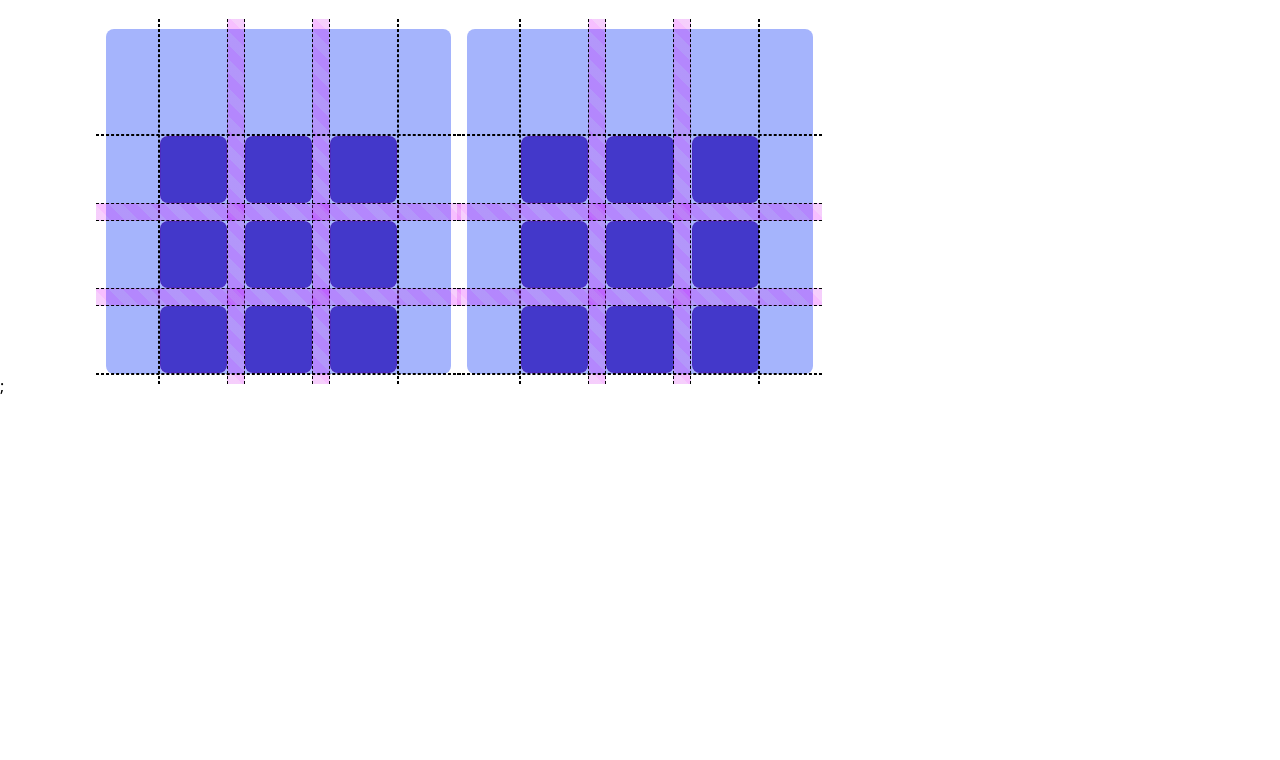
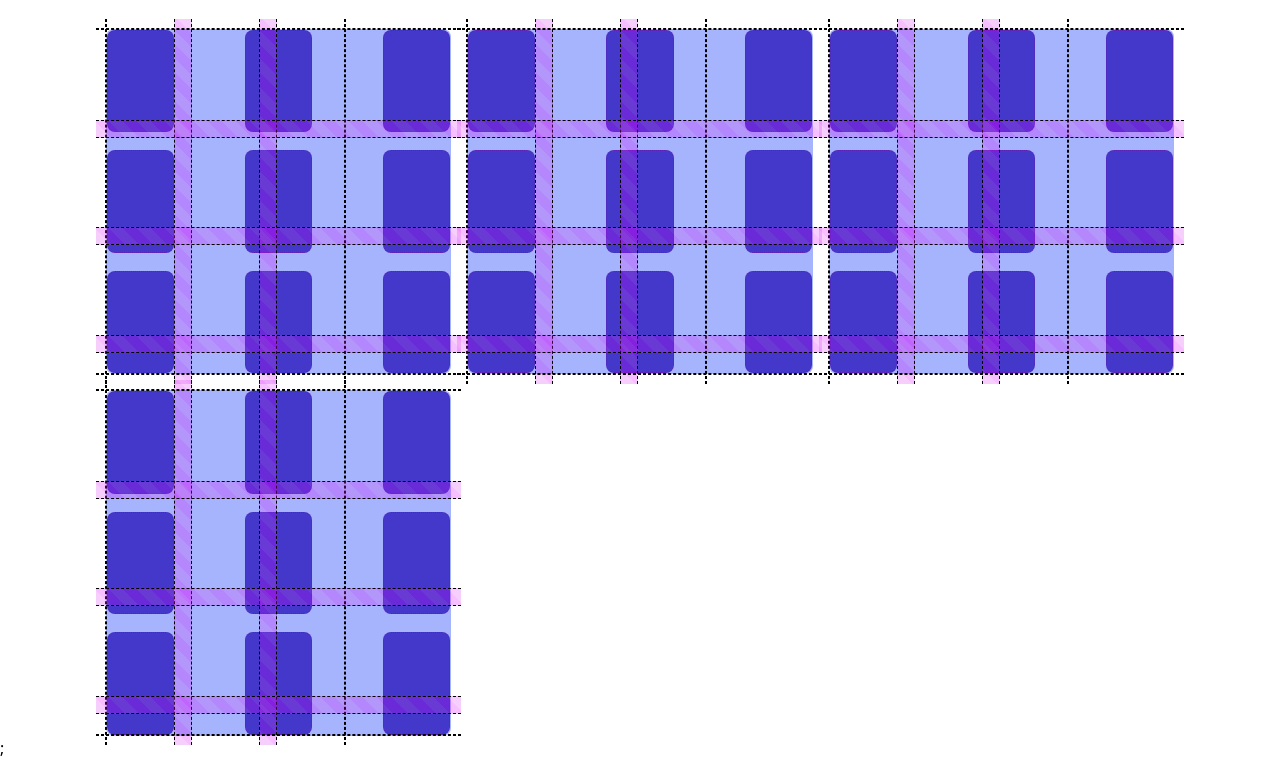
Before and after one commit to kevinmalaverr/interactive-grid, a Gatsby site: page /alignment in a window 1280 px wide. Shown: the part 51-811 px from the top of the page. Built offline with nearby package versions, Linux system fonts and the light colour scheme; Gatsby itself is replaced by a stand-in of ours.

Commit message:
added inspector hook

```diff
--- a/src/components/Alignment/Base.js
+++ b/src/components/Alignment/Base.js
@@ -1,48 +1,57 @@
 import React, { useEffect, useState } from "react"
 import "./styles.css"
 import { range } from "../../utils/arrays"
-import setGridLines from "../../utils/setGridLines"
+import { useInspector } from "../../hooks/useInspector"
 
 const alignment = {
-  justifyContent: ["start", "center", "end"],
-  alignContent: ["start", "center", "end"],
-  justifyItems: [],
-  alignItems: [],
-  justifySelf: [],
-  alignSelf: [],
+  content: [
+    "start",
+    "center",
+    "end",
+    "stretch",
+    "space-around",
+    "space-between",
+    "space-evenly",
+  ],
+  items: ["start", "center", "end"],
 }
 
 const defaultStyle = {
-  justifyContent: "center",
-  alignContent: "end",
-  justifyItems: "stretch",
-  alignItems: "stretch",
-  justifySelf: "stretch",
-  alignSelf: "stretch",
+  content: {
+    justifyContent: "space-between",
+    alignContent: "stretch",
+  },
+  items: {
+    justifyItems: "stretch",
+    alignItems: "stretch",
+  },
 }
 
-const Base = ({ type }) => {
+const Base = ({ type, property }) => {
   const [style, setStyle] = useState(defaultStyle)
+  const ref = useInspector([style])
 
-  useEffect(() => {
-    // let i = 0
-    // const id = setInterval(() => {
-    //   setStyle({ ...style, [type]: alignment[type][i] })
-    //   i = (i + 1) % alignment[type].length
-    // }, 1500)
-    // return () => clearInterval(id)
-  }, [])
-
-  useEffect(() => {
-    const deleteGridLines = setGridLines(type)
-    return deleteGridLines
-  }, [style])
+  // useEffect(() => {
+  //   let i = 0
+  //   const id = setInterval(() => {
+  //     setStyle({
+  //       ...style,
+  //       [type]: { ...style[type], [property]: alignment[type][i] },
+  //     })
+  //     i = (i + 1) % alignment[type].length
+  //   }, 1500)
+  //   return () => clearInterval(id)
+  // }, [])
 
   return (
-    <div className="alignment-container" style={style} id={type}>
+    <div className="alignment-container" style={style.content} ref={ref}>
       {range(9).map((key) => (
-        <div key={key} className="alignment-container__item-container">
-          <div className="alignment-container__item" />
+        <div
+          key={key}
+          className="alignment-container__item-container"
+          style={style.items}
+        >
+          <div className="alignment-container__item" style={style.self} />
         </div>
       ))}
     </div>
--- a/src/components/Alignment/styles.css
+++ b/src/components/Alignment/styles.css
@@ -18,6 +18,8 @@
   grid-template: 1fr / 1fr;
   border: 1px solid transparent;
   position: relative;
+  align-items: center;
+  justify-items: center;
 }
 
 .alignment-container:hover .alignment-container__item-container {
@@ -26,8 +28,8 @@
 
 .alignment-container__item {
   background-color: #4338ca;
-  /* min-width: 50px;
-  min-height: 50px; */
+  min-width: 50%;
+  min-height: 50%;
   border: 1px dotted #5b21b6;
   border-radius: 8px;
 }
--- /dev/null
+++ b/src/hooks/useInspector.js
@@ -0,0 +1,28 @@
+import React, { useRef, useEffect, useState } from "react"
+import setGridLines from "../utils/setGridLines"
+
+/**
+ *  generate an inspector for the ref Element
+ * @param {React.DependencyList} deps
+ * @returns React.Ref
+ */
+// eslint-disable-next-line import/prefer-default-export
+export const useInspector = (deps = []) => {
+  const [windowSize, setWindowSize] = useState()
+  const ref = useRef()
+
+  function reportWindowSize() {
+    setWindowSize({ width: window.innerHeight, height: window.innerWidth })
+  }
+
+  useEffect(() => {
+    const deleteGridLines = setGridLines(ref.current)
+    window.addEventListener("resize", reportWindowSize)
+    return () => {
+      deleteGridLines()
+      window.removeEventListener("resize", reportWindowSize)
+    }
+  }, [windowSize, ...deps])
+
+  return ref
+}
--- a/src/pages/alignment.js
+++ b/src/pages/alignment.js
@@ -1,40 +1,19 @@
-import React, { useEffect, useState } from "react"
+import React from "react"
 import Header from "../components/Header"
 import SEO from "../components/SEO"
 import Base from "../components/Alignment/Base"
 
-const options = ["start", "center", "end"]
-
 const Alignment = () => (
-  // const [selection, setSelection] = useState()
-
-  // useEffect(() => {
-  //   let i = 0
-  //   const id = setInterval(() => {
-  //     setSelection(options[i])
-  //     i = (i + 1) % options.length
-  //   }, 1500)
-
-  //   return () => clearInterval(id)
-  // }, [])
-
-  // function handleChange(e) {
-  //   setSelection(e.target.value)
-  // }
-
   <>
     <Header name="Template areas" />
     <SEO title="Introduction" />
-    {/* justify-content
-      <select value={selection} onChange={handleChange}>
-        {options.map((opt) => (
-          <option value={opt}>{opt}</option>
-        ))}
-      </select>
-      <Self style={{ justifyContent: selection }} /> */}
     <div className="grid grid-cols-1 sm:grid-cols-2 lg:grid-cols-3 gap-4">
-      <Base type="justifyContent" />
-      <Base type="alignContent" />
+      <Base type="content" property="justifyContent" />
+      <Base type="content" property="alignContent" />
+      <Base type="items" property="justifyItems" />
+      <Base type="items" property="alignItems" />
+      {/* <Base type="alignContent" />
+      <Base type="alignContent" /> */}
     </div>
   </>
 )
--- a/src/utils/setGridLines.js
+++ b/src/utils/setGridLines.js
@@ -1,8 +1,13 @@
-export default function (id) {
-  const container = document.getElementById(id)
+/**
+ *
+ * @param {*} containerRef
+ * @returns {Function} removeInspector
+ */
+export default function setGridLines(containerRef) {
+  const container = containerRef
   const inspector = document.createElement("div")
 
-  document.body.appendChild(inspector)
+  containerRef.appendChild(inspector)
 
   // get the rows/columns/gaps
   const styles = window.getComputedStyle(container)
@@ -87,29 +92,15 @@ ${bg}
     inspector.appendChild(line)
   })
 
-  /*
-  Converts a grid template string into an array of grid line objects
+  return function () {
+    containerRef.removeChild(inspector)
+  }
+}
 
-  Example input: "[full-start] 300px 300px [full-end]"
+function getName(item) {
+  return item.includes("[") ? item.match(/\[(.*)\]/)[1].trim() : null
+}
 
-  Example outut:
-  [{
-    "start": -1,
-    "end": 1,
-    "name": "full-start"
-  },
-  {
-    "start": 299,
-    "end": 301,
-    "name": null,
-    "gap": 20
-  },
-  {
-    "start": 619,
-    "end": 621,
-    "name": "full-end"
-  }]
-*/
 function parseGridTemplate(templateStr, gap = "0px") {
   const gapSize = parseFloat(gap.replace("px", ""))
 
@@ -117,10 +108,6 @@ ${bg}
   const parsedArray = templateStr.split(/\s(?![^[]*])/)
   const lines = []
   let currentPosition = 0
-
-    // add in any missing names as ""
-    // "200px [center-start] 300px [center-end] 400px" becomes:
-    // "'' 200px [center-start] 300px [center-end] 400px ''"
 
   const allItems = []
 
@@ -163,12 +150,3 @@ ${bg}
 
   return lines
 }
-
-  function getName(item) {
-    return item.includes("[") ? item.match(/\[(.*)\]/)[1].trim() : null
-  }
-
-  return function () {
-    document.body.removeChild(inspector)
-  }
-}
```
Also changed, not shown: src/styles/tooltip.css (+2 -0 lines). Lines whose indentation alone changed are shown as unchanged.
